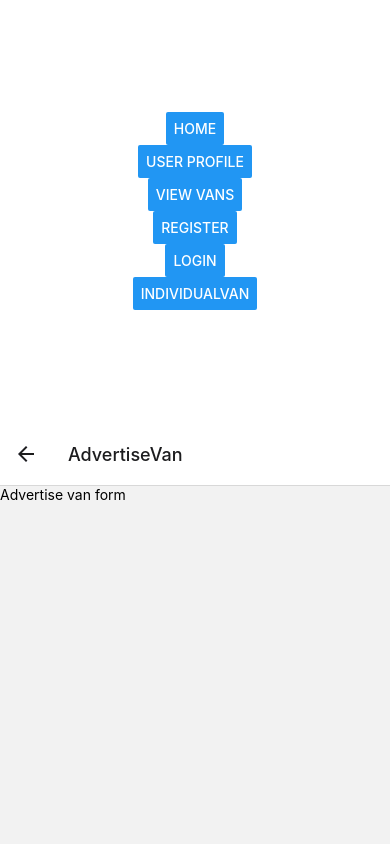
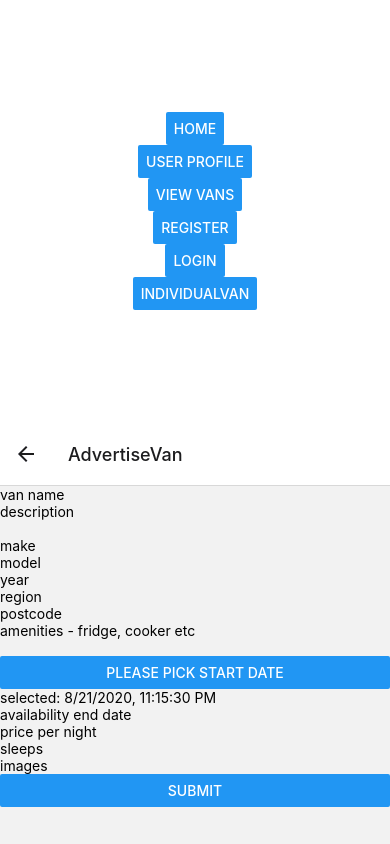
Before and after one commit to Castelli87/backEnd, a React Native app in the folder front-end/: screen /AdvertiseVan in a window 390 px wide. Built offline with nearby package versions, Linux system fonts and the light colour scheme.

Commit message:
implemented incomplete post van form

```diff
--- a/front-end/package.json
+++ b/front-end/package.json
@@ -17,9 +17,11 @@
     "expo-status-bar": "~1.4.4",
     "firebase": "^9.22.1",
     "react": "18.2.0",
+    "react-hook-form": "^7.44.3",
     "react-native": "0.71.8",
     "react-native-safe-area-context": "4.5.0",
-    "react-native-screens": "~3.20.0"
+    "react-native-screens": "~3.20.0",
+    "@react-native-community/datetimepicker": "6.7.3"
   },
   "devDependencies": {
     "@babel/core": "^7.20.0"
--- a/front-end/pages/AdvertiseVan.jsx
+++ b/front-end/pages/AdvertiseVan.jsx
@@ -1,5 +1,288 @@
-import { Text } from "react-native";
+import { useState } from "react";
+import {
+  Button,
+  SafeAreaView,
+  ScrollView,
+  StyleSheet,
+  Text,
+  TextInput,
+  View,
+} from "react-native";
+import { useForm, Controller } from "react-hook-form";
+import DateTimePicker from "@react-native-community/datetimepicker";
+import { DateTimePickerAndroid } from "@react-native-community/datetimepicker";
 
 export const AdvertiseVan = () => {
-  return <Text>Advertise van form</Text>;
+  const {
+    control,
+    handleSubmit,
+    formState: { errors },
+  } = useForm({
+    defaultValues: {
+      vanName: "",
+      description: "",
+      make: "",
+      model: "",
+      year: "",
+      region: "",
+      postcode: "",
+      amenities: "",
+      startDate: "",
+      endDate: "",
+      pricePerNight: "",
+      sleeps: "",
+      images: "",
+    },
+  });
+  const onSubmit = (data) => console.log(data);
+
+  const [date, setDate] = useState(new Date(1598051730000));
+
+  const onChange = (event, selectedDate) => {
+    const currentDate = selectedDate;
+    setDate(currentDate);
+  };
+
+  const showMode = (currentMode) => {
+    DateTimePickerAndroid.open({
+      value: date,
+      onChange,
+      mode: currentMode,
+      is24Hour: true,
+    });
+  };
+  console.log(date);
+
+  const showDatepicker = () => {
+    showMode("date");
+  };
+
+  return (
+    <ScrollView>
+      <Controller
+        control={control}
+        rules={{
+          required: true,
+        }}
+        render={({ field: { onChange, onBlur, value } }) => (
+          <TextInput
+            placeholder="van name"
+            onBlur={onBlur}
+            onChangeText={onChange}
+            value={value}
+          />
+        )}
+        name="vanName"
+      />
+      {errors.vanName && <Text>This is required.</Text>}
+
+      <Controller
+        control={control}
+        rules={{
+          required: true,
+        }}
+        render={({ field: { onChange, onBlur, value } }) => (
+          <TextInput
+            placeholder="description"
+            onBlur={onBlur}
+            onChangeText={onChange}
+            value={value}
+            multiline={true}
+          />
+        )}
+        name="description"
+      />
+      {errors.description && <Text>This is required.</Text>}
+
+      <Controller
+        control={control}
+        rules={{
+          required: true,
+        }}
+        render={({ field: { onChange, onBlur, value } }) => (
+          <TextInput
+            placeholder="make"
+            onBlur={onBlur}
+            onChangeText={onChange}
+            value={value}
+          />
+        )}
+        name="make"
+      />
+      {errors.make && <Text>This is required.</Text>}
+
+      <Controller
+        control={control}
+        rules={{
+          required: true,
+        }}
+        render={({ field: { onChange, onBlur, value } }) => (
+          <TextInput
+            placeholder="model"
+            onBlur={onBlur}
+            onChangeText={onChange}
+            value={value}
+          />
+        )}
+        name="model"
+      />
+      {errors.model && <Text>This is required.</Text>}
+
+      <Controller
+        control={control}
+        rules={{
+          required: true,
+        }}
+        render={({ field: { onChange, onBlur, value } }) => (
+          <TextInput
+            placeholder="year"
+            onBlur={onBlur}
+            onChangeText={onChange}
+            value={value}
+            keyboardType="number-pad"
+          />
+        )}
+        name="year"
+      />
+      {errors.year && <Text>This is required.</Text>}
+
+      <Controller
+        control={control}
+        rules={{
+          required: true,
+        }}
+        render={({ field: { onChange, onBlur, value } }) => (
+          <TextInput
+            placeholder="region"
+            onBlur={onBlur}
+            onChangeText={onChange}
+            value={value}
+          />
+        )}
+        name="region"
+      />
+      {errors.region && <Text>This is required.</Text>}
+
+      <Controller
+        control={control}
+        render={({ field: { onChange, onBlur, value } }) => (
+          <TextInput
+            placeholder="postcode"
+            onBlur={onBlur}
+            onChangeText={onChange}
+            value={value}
+            maxLength={8}
+          />
+        )}
+        name="postcode"
+      />
+      {errors.postcode && <Text>This is required.</Text>}
+
+      <Controller
+        control={control}
+        render={({ field: { onChange, onBlur, value } }) => (
+          <TextInput
+            placeholder="amenities - fridge, cooker etc"
+            onBlur={onBlur}
+            onChangeText={onChange}
+            value={value}
+            multiline={true}
+          />
+        )}
+        name="amenities"
+      />
+
+      {/* <View>
+        <Button onPress={showDatepicker} title="Please pick start Date" />
+        <Text>selected: {date.toLocaleString()}</Text>
+      </View> */}
+
+      <Controller
+        control={control}
+        rules={{
+          required: true,
+        }}
+        render={({ field: { onChange, onBlur, value } }) => (
+          <View>
+            <Button onPress={showDatepicker} title="Please pick start Date" />
+            <Text>selected: {date.toLocaleString()}</Text>
+          </View>
+        )}
+        name="startDate"
+      />
+      {errors.startDate && <Text>This is required.</Text>}
+
+      <Controller
+        control={control}
+        rules={{
+          required: true,
+        }}
+        render={({ field: { onChange, onBlur, value } }) => (
+          <TextInput
+            placeholder="availability end date"
+            onBlur={onBlur}
+            onChangeText={onChange}
+            value={value}
+          />
+        )}
+        name="endDate"
+      />
+      {errors.endDate && <Text>This is required.</Text>}
+
+      <Controller
+        control={control}
+        rules={{
+          required: true,
+        }}
+        render={({ field: { onChange, onBlur, value } }) => (
+          <TextInput
+            placeholder="price per night"
+            onBlur={onBlur}
+            onChangeText={onChange}
+            value={value}
+            keyboardType="number-pad"
+          />
+        )}
+        name="pricePerNight"
+      />
+      {errors.pricePerNight && <Text>This is required.</Text>}
+
+      <Controller
+        control={control}
+        rules={{
+          required: true,
+        }}
+        render={({ field: { onChange, onBlur, value } }) => (
+          <TextInput
+            placeholder="sleeps"
+            onBlur={onBlur}
+            onChangeText={onChange}
+            value={value}
+            keyboardType="number-pad"
+          />
+        )}
+        name="sleeps"
+      />
+      {errors.sleeps && <Text>This is required.</Text>}
+
+      <Controller
+        control={control}
+        rules={{
+          required: true,
+        }}
+        render={({ field: { onChange, onBlur, value } }) => (
+          <TextInput
+            placeholder="images"
+            onBlur={onBlur}
+            onChangeText={onChange}
+            value={value}
+          />
+        )}
+        name="images"
+      />
+      {errors.images && <Text>This is required.</Text>}
+
+      <Button title="Submit" onPress={handleSubmit(onSubmit)} />
+    </ScrollView>
+  );
 };
```
Also changed, not shown: 1 other file (tests, documents, lock files or other folders).
